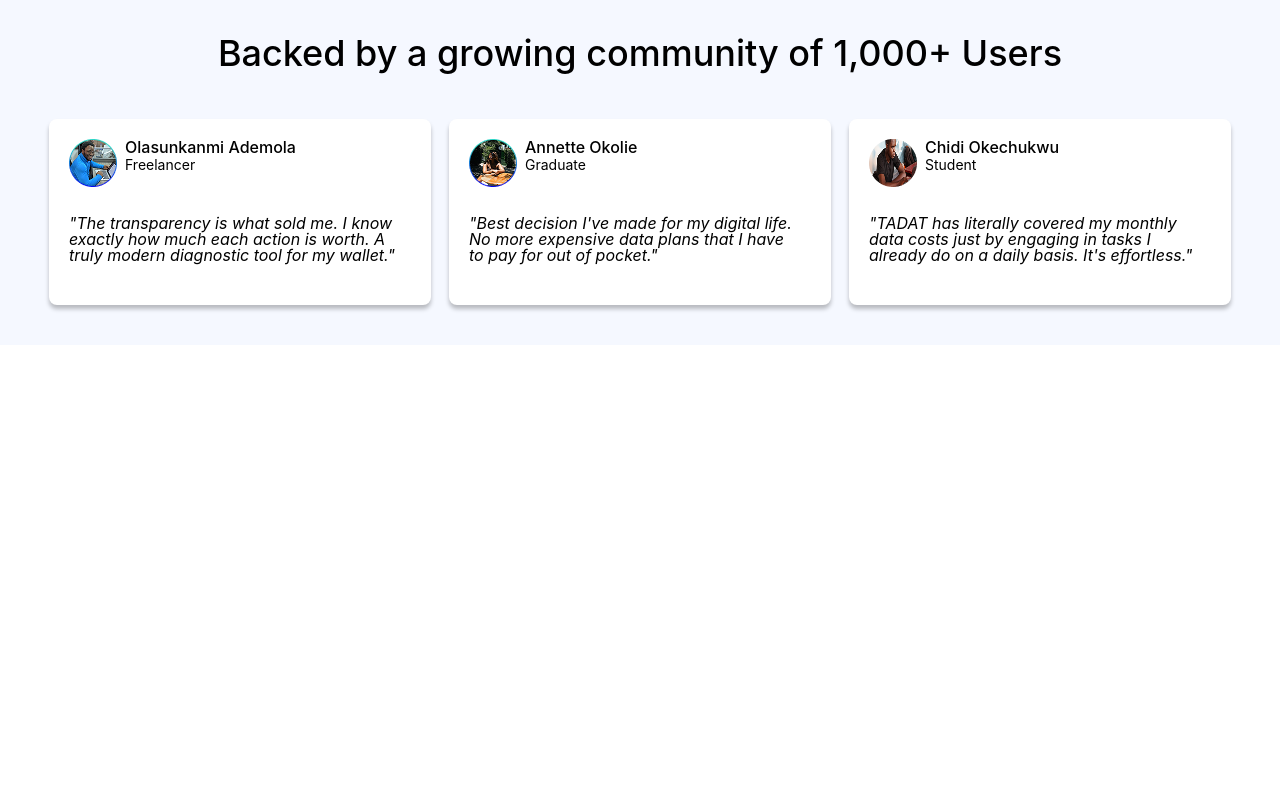
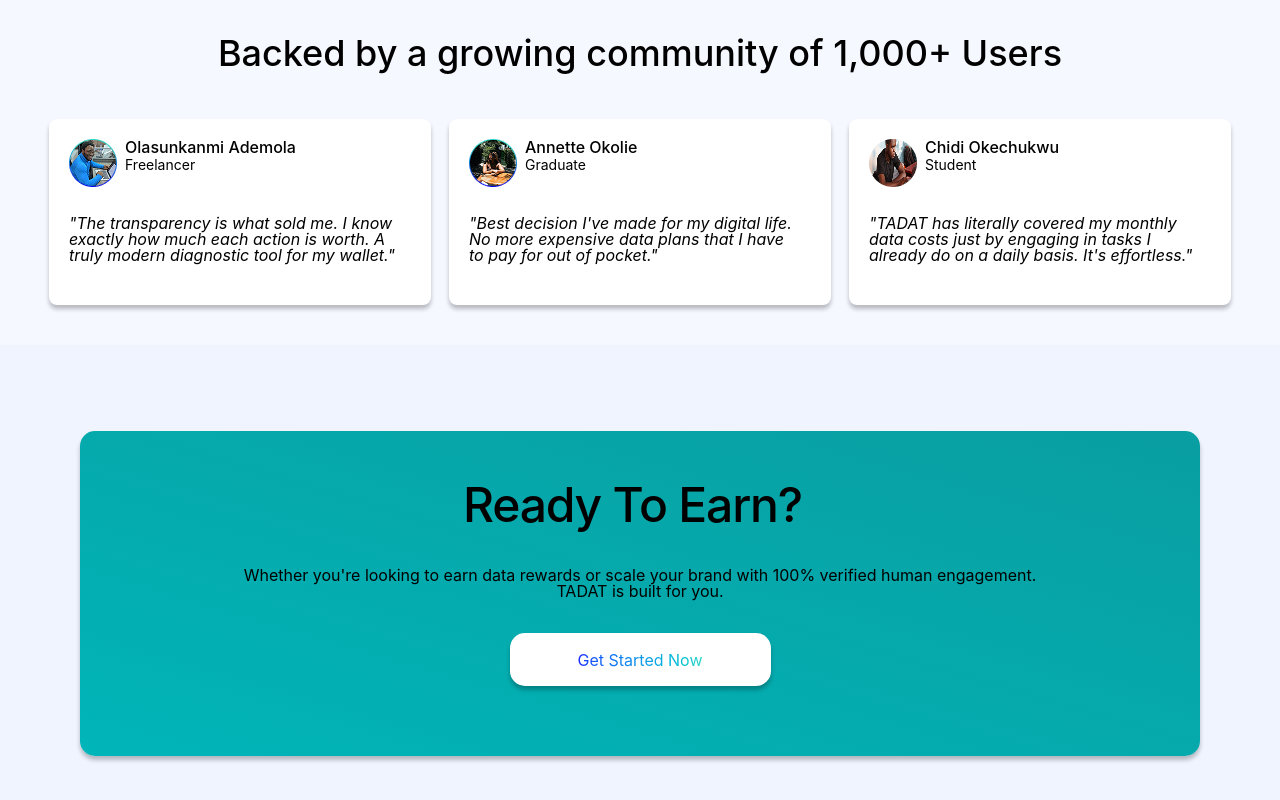
Before and after one commit to Tenney-olarh/TADAT, a React (Vite) app: page / in a window 1280 px wide. Shown: the part 1181-1981 px from the top of the page. Before the commit the page ends 1526 px from the top, so only its background shows below. Built offline with nearby package versions, Linux system fonts and the light colour scheme.

Commit message:
finished Rearny also fixed its imports

```diff
--- a/src/Components/Landing/Rearny.jsx
+++ b/src/Components/Landing/Rearny.jsx
@@ -1,4 +1,27 @@
 const Rearny = () => {
-    <div></div>
+  return (
+    <div className="w-full h-[497px] bg-[#EFF4FF] px-20 py-15 flex justify-center items-center">
+      <section
+        className="bg-gradient-to-tr from-[#00B5B8] to-[#099EA1] w-[1200px] h-[325px] rounded-[15px] shadow-[0px_4px_4px_0px_#00000040]
+"
+      >
+        <div className="flex flex-col justify-center items-center gap-7 pt-[50px]">
+          <h1 className="w-[354px] h-[58px] text-[48px] leading-[100%] tracking-tight text-[#000000] font-medium">
+            Ready To Earn?
+          </h1>
+          <p className="w-[793px] h-[38px] text-[16px] leading-[100%] tracking-[0%] text-[#000000] font-normal text-center">
+            Whether you're looking to earn data rewards or scale your brand with
+            100% verified human engagement. <br />
+            TADAT is built for you.
+          </p>
+          <button className="w-[261px] h-[53px] bg-[#FFFFFF] rounded-[15px] shadow-[0px_4px_4px_0px_#00000040] cursor-pointer hover:bg-[#FFFFFF]/80 flex justify-center items-center">
+            <span className="bg-gradient-to-l from-[#30D5C7] to-[#0000FFE5] bg-clip-text text-transparent ">
+              Get Started Now
+            </span>
+          </button>
+        </div>
+      </section>
+    </div>
+  );
 };
 export default Rearny;
--- a/src/Pages/Landing.jsx
+++ b/src/Pages/Landing.jsx
@@ -3,7 +3,7 @@ import Home from "../Components/Landing/Home"
 import Feature from "../Components/Landing/Feature"
 import Bottom from "../Components/Landing/Bottom"
 import Reviews from "../Components/Landing/Reviews"
-import Reearny from "../Components/Landing/Rearny"
+import Rearny from "../Components/Landing/Rearny"
 const Landing = () => {
     return (
       <div>
@@ -11,7 +11,7 @@ const Landing = () => {
         <Home />
         <Feature />
         <Reviews />
-        <Reearny/>
+        <Rearny/>
         <Bottom />
       </div>
     );
```
